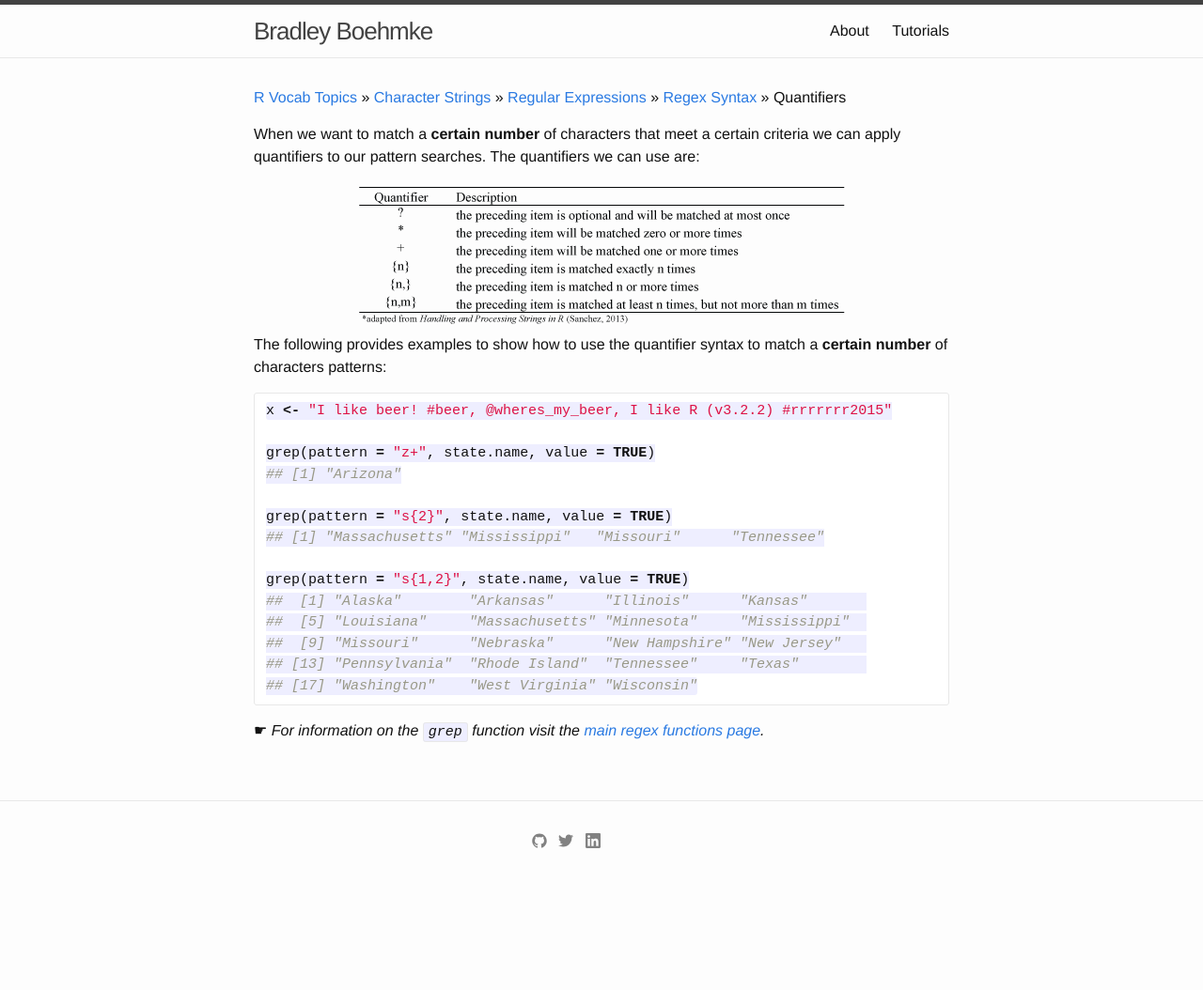
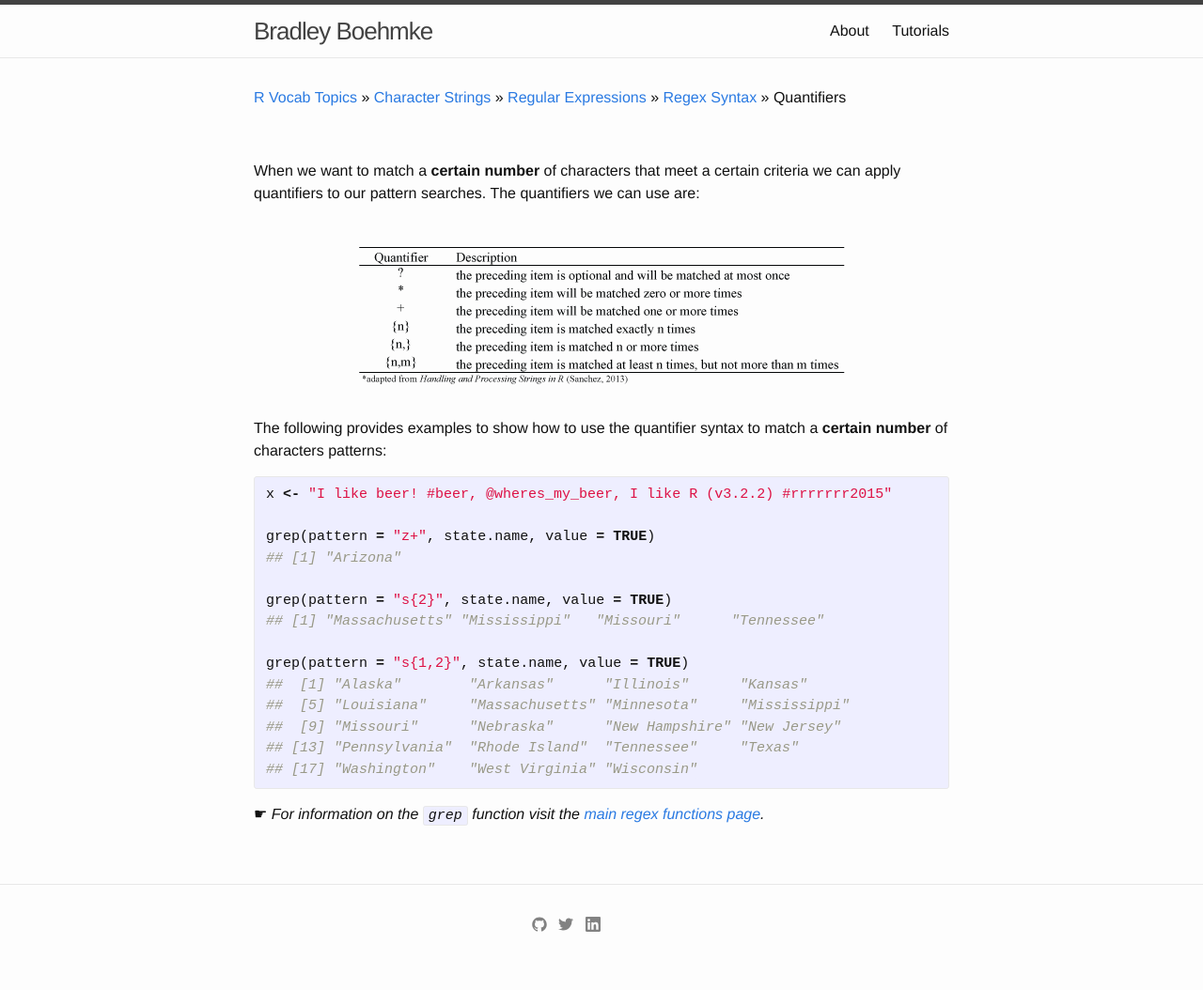
Before and after one commit to bradleyboehmke/bradleyboehmke, a Jekyll site: the page built from tutorials/character_quantifiers.md, in a window 1280 px wide. Shown: the whole page at 94% size. Built offline with Jekyll 4.4.1, drawn with Linux system fonts in a browser that asks for light colours; before the commit the page ends 965 px from its top, so only the background shows below that.

Commit message:
Update character_quantifiers.md

````diff
--- a/tutorials/character_quantifiers.md
+++ b/tutorials/character_quantifiers.md
@@ -5,17 +5,19 @@ title: NULL
 
 [R Vocab Topics](index) &#187; [Character Strings](characters) &#187; [Regular Expressions](regex) &#187; [Regex Syntax](regex_syntax) &#187; Quantifiers
 
+<br>
+
 When we want to match a **certain number** of characters that meet a certain criteria we can apply quantifiers to our pattern searches.  The quantifiers we can use are:
 
 <center>
-<img src="/public/images/r_vocab/quantifier.png" alt="Quantifiers in R">
+<img src="/public/images/r_vocab/quantifier.png" alt="Quantifiers in R" vspace="25">
 </center>
 
 
 The following provides examples to show how to use the quantifier syntax to match a **certain number** of characters patterns:
 
 
-```r
+{% highlight r %}
 x <- "I like beer! #beer, @wheres_my_beer, I like R (v3.2.2) #rrrrrrr2015"
 
 grep(pattern = "z+", state.name, value = TRUE)
@@ -30,5 +32,5 @@ grep(pattern = "s{1,2}", state.name, value = TRUE)
 ##  [9] "Missouri"      "Nebraska"      "New Hampshire" "New Jersey"
 ## [13] "Pennsylvania"  "Rhode Island"  "Tennessee"     "Texas"
 ## [17] "Washington"    "West Virginia" "Wisconsin"
-```
+{% endhighlight %}
 &#9755; *For information on the `grep` function visit the [main regex functions page](main_regex_functions).*
````
